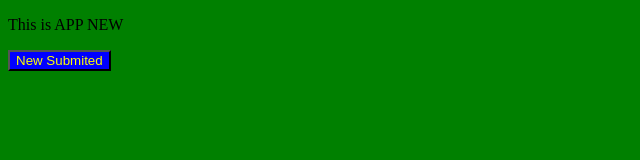
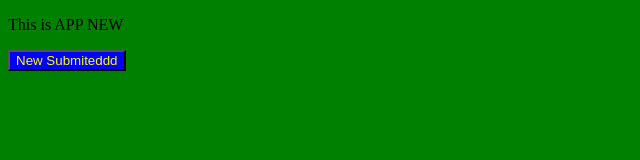
Before and after one commit to phamngocphuc/git-tutorial, a plain HTML site: page index.html in a window 1280 px wide. Shown: the full height of the page, 0-640 px from the left. Drawn offline with Linux system fonts and the light colour scheme.

Commit message:
update index.html file new

```diff
--- a/index.html
+++ b/index.html
@@ -10,6 +10,6 @@
 </head>
 <body>
     <p>This is APP NEW</p>
-    <button>New Submited</button>
+    <button>New Submiteddd</button>
 </body>
 </html>
```
